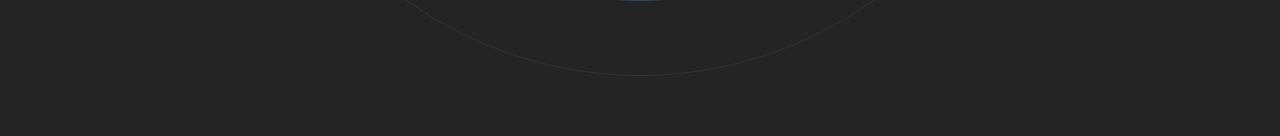
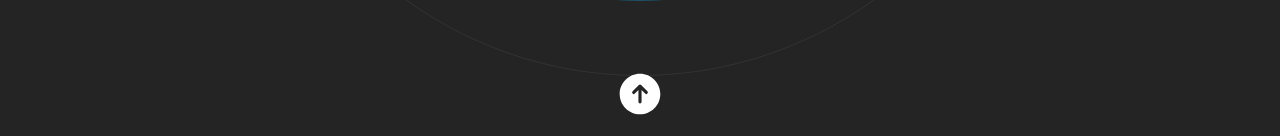
Before and after one commit to ddobbinsweb/portfolio, a Next.js app: page / in a window 1280 px wide. Shown: the part 661-797 px from the top of the page. Built offline with nearby package versions, Linux system fonts and the light colour scheme.

Commit message:
styling and formatting

```diff
--- a/components/Header.tsx
+++ b/components/Header.tsx
@@ -1,4 +1,5 @@
 import { motion } from "framer-motion";
+import Link from "next/link";
 import { SocialIcon } from "react-social-icons";
 type Props = {};
 
@@ -7,19 +8,20 @@ export default function Header({}: Props) {
     <header className="sticky top-0 p-5 flex items-start justify-between max-w-7xl mx-auto z-20 xl:items-center">
       <motion.div
         initial={{
-        x:-500,
-        opacity:0,
-        scale:0.5
+          x: -500,
+          opacity: 0,
+          scale: 0.5,
         }}
         animate={{
-        x:0,
-        opacity:1,
-        scale:1
+          x: 0,
+          opacity: 1,
+          scale: 1,
         }}
         transition={{
-        duration:1.5,
+          duration: 1.5,
         }}
-      className="flex flex-row items-center">
+        className="flex flex-row items-center"
+      >
         {/* social icons */}
 
         <SocialIcon
@@ -33,29 +35,34 @@ export default function Header({}: Props) {
           bgColor="transparent"
         />
       </motion.div>
+      <Link href="#contact">
         <motion.div
           initial={{
-            x:500,
-            opacity:0,
-            scale:0.5
+            x: 500,
+            opacity: 0,
+            scale: 0.5,
           }}
           animate={{
-            x:0,
-            opacity:1,
-            scale:1
+            x: 0,
+            opacity: 1,
+            scale: 1,
           }}
           transition={{
-            duration:1.5,
+            duration: 1.5,
           }}
-      className="flex flex-row items-center text-gray-300 cursor-pointer">
+          className="flex flex-row items-center text-gray-300 cursor-pointer"
+        >
           <SocialIcon
             className="cursor-pointer"
             network="email"
             fgColor="gray"
             bgColor="transparent"
           />
-        <p className="uppercase hidden md:inline-flex text-sm text-gray-400">get in touch</p>
+          <p className="uppercase hidden md:inline-flex text-sm text-gray-400">
+            get in touch
+          </p>
         </motion.div>
+      </Link>
     </header>
   );
 }
--- a/components/Projects.tsx
+++ b/components/Projects.tsx
@@ -16,11 +16,13 @@ function Projects({}: Props) {
     >
       <h3 className="sectionHeader">Projects</h3>
 
-      <div className="relative w-full flex overflow-x-scroll overflow-y-hidden snap-x snap-mandatory z-20">
+      <div className="relative w-full flex overflow-x-scroll overflow-y-hidden
+       snap-x snap-mandatory z-20  scrollBarAccent-thin" >
         {projectList.map((project, i) => (
           <div
             key={i}
-            className="w-screen h-screen flex-shrink-0 snap-center flex flex-col space-y-5 items-center justify-center p-20 md:p-44"
+            className="w-screen  flex-shrink-0 snap-center flex flex-col
+            space-y-5 items-center justify-center p-20 md:p-44"
           >
             <motion.img
               initial={{
--- a/components/WorkExperience.tsx
+++ b/components/WorkExperience.tsx
@@ -9,11 +9,11 @@ export default function WorkExperience({}: Props) {
       whileInView={{ opacity: 1 }}
       transition={{ duration: 1.5 }}
       className="h-screen flex relative overflow-hidden flex-col text-left md:flex-row
-    max-w-full px-10 justify-evenly mx-auto items-center"
+    max-w-full px-10 justify-evenly mx-auto items-center "
     >
       <h3 className="sectionHeader">Experience</h3>
 
-      <div className="w-full flex space-x-5 overflow-x-scroll snap-x snap-mandatory">
+      <div className="w-full flex space-x-5 overflow-x-scroll snap-x snap-mandatory scrollBarAccent-thin">
         <ExperienceCard />
         <ExperienceCard />
         <ExperienceCard />
--- a/package.json
+++ b/package.json
@@ -27,6 +27,7 @@
   "devDependencies": {
     "autoprefixer": "^10.4.13",
     "postcss": "^8.4.19",
+    "tailwind-scrollbar": "^2.0.1",
     "tailwindcss": "^3.2.4"
   }
 }
--- a/pages/index.tsx
+++ b/pages/index.tsx
@@ -1,16 +1,17 @@
+import { ArrowUpCircleIcon } from "@heroicons/react/24/solid";
 import Head from "next/head";
+import Link from "next/link";
 import About from "../components/About";
 import Contact from "../components/Contact";
 import Header from "../components/Header";
 import Hero from "../components/Hero";
 import Projects from "../components/Projects";
 import Skills from "../components/Skills";
-
 import WorkExperience from "../components/WorkExperience";
-
 export default function Home() {
   return (
-    <div className="bg-[rgb(36,36,36)] text-white h-screen snap-y snap-mandatory overflow-scroll z-0">
+    <div className="bg-[rgb(36,36,36)] text-white h-screen snap-y snap-mandatory
+    overflow-y-scroll overflow-x-hidden z-0 scrollBarAccent-normal">
       <Head>
         <title>David`&apos;`s Portfolio</title>
         <meta name="description" content="David Dobbins Portfolio" />
@@ -28,13 +29,20 @@ export default function Home() {
       <section id="skills" className="snap-start">
         <Skills />
       </section>
-      <section id="projects" className="snap-start">
+      <section id="projects" className="snap-center">
         <Projects />
       </section>
       <section id="contact" className="snap-start">
         <Contact />
       </section>
 
+      <Link href="#hero">
+      <footer className="sticky bottom-5 w-full cursor-pointer">
+        <div className="flex items-center justify-center">
+          <ArrowUpCircleIcon width={50} title="back to top" aria-label="back to top"
+      /></div>
+      </footer>
+      </Link>
     </div>
   );
 }
--- a/styles/globals.css
+++ b/styles/globals.css
@@ -17,4 +17,11 @@
     text-gray-300 placeholder-gray-500 transition-all focus:border-[#0ea5e9]/40
     hover:border-[#0ea5e9]/40
   }
+
+  .scrollBarAccent-normal{
+   @apply scrollbar scrollbar-track-gray-400/20 scrollbar-thumb-[#0ea5e9]/80
+  }
+  .scrollBarAccent-thin{
+    @apply scrollbar scrollbar-thin scrollbar-track-gray-400/20 scrollbar-thumb-[#0ea5e9]/80
+   }
 }
--- a/tailwind.config.js
+++ b/tailwind.config.js
@@ -7,5 +7,7 @@ module.exports = {
   theme: {
     extend: {},
   },
-  plugins: [],
+  plugins: [
+    require('tailwind-scrollbar'),
+  ],
 }
```
Also changed, not shown: 1 other file (tests, documents, lock files or other folders). Lines whose indentation alone changed are shown as unchanged.
